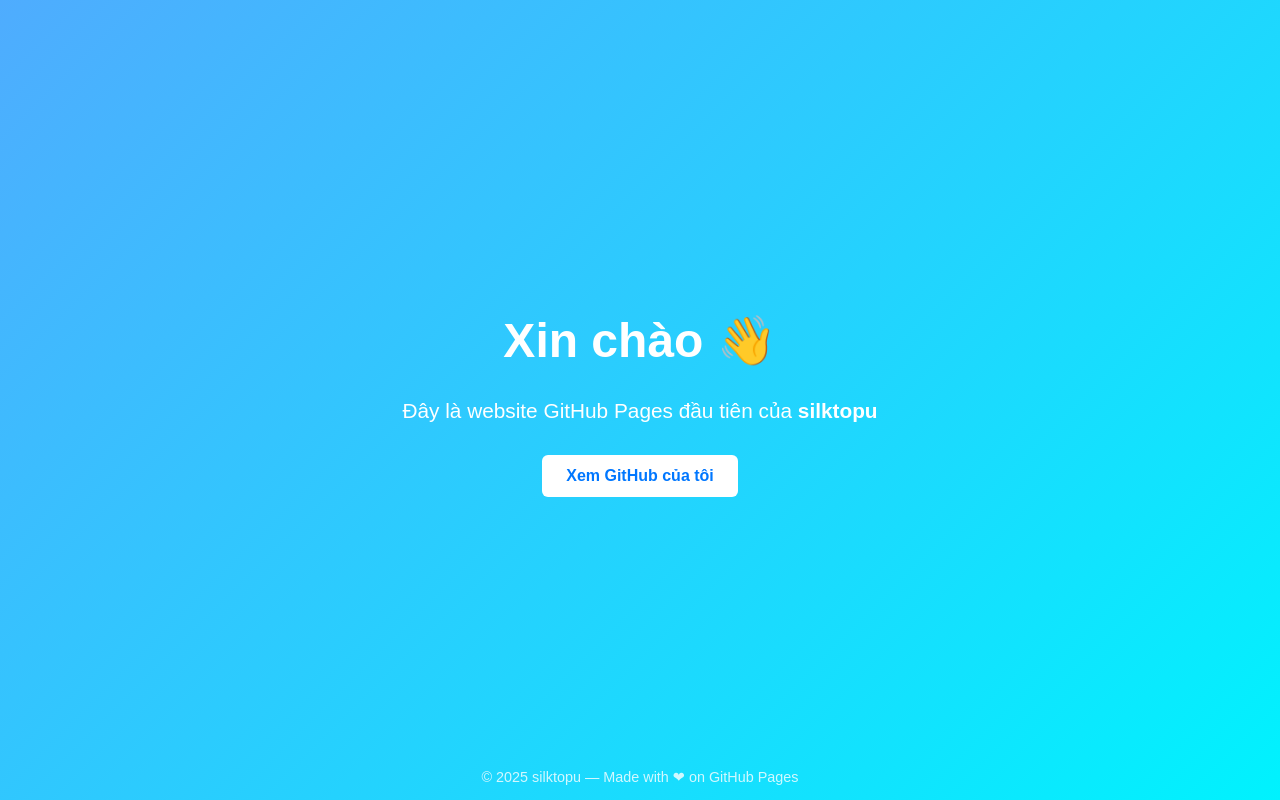
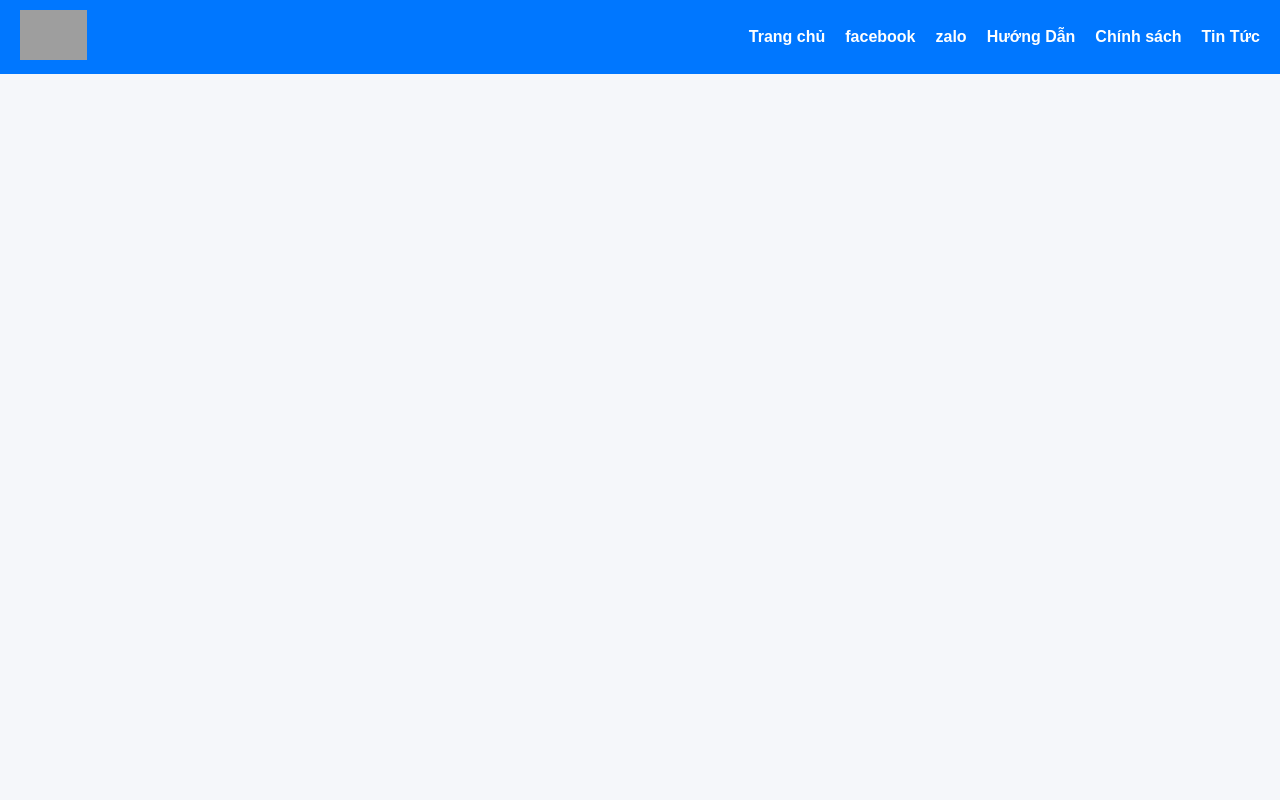
Before and after one commit to silktopu/silktopu.github.io, a plain HTML site: page index.html in a window 1280 px wide. Drawn offline with Linux system fonts and the light colour scheme; grey boxes are pictures that could not be loaded.

Commit message:
Update index.html

```diff
--- a/index.html
+++ b/index.html
@@ -3,54 +3,135 @@
 <head>
   <meta charset="UTF-8">
   <meta name="viewport" content="width=device-width, initial-scale=1.0">
-  <title>Xin chào từ silktopu 👋</title>
+  <title>silktop | Trang chủ</title>
   <style>
+    /* Reset CSS */
+    * {
+      margin: 0;
+      padding: 0;
+      box-sizing: border-box;
+    }
+
     body {
-      margin: 0;
       font-family: Arial, sans-serif;
-      background: linear-gradient(135deg, #4facfe, #00f2fe);
+      background: #f5f7fa;
+      color: #333;
+    }
+
+    /* Header */
+    header {
+      display: flex;
+      justify-content: space-between;
+      align-items: center;
+      background: #0077ff;
+      padding: 10px 20px;
       color: #fff;
-      text-align: center;
-      height: 100vh;
+    }
+
+    header .logo img {
+      height: 50px;
+    }
+
+    nav ul {
+      list-style: none;
       display: flex;
-      flex-direction: column;
-      justify-content: center;
-      align-items: center;
+      gap: 20px;
     }
-    h1 {
-      font-size: 3em;
-      margin: 0.2em 0;
+
+    nav ul li a {
+      color: #fff;
+      text-decoration: none;
+      font-weight: bold;
+      transition: color 0.3s;
     }
-    p {
-      font-size: 1.3em;
-      margin-bottom: 1.5em;
+
+    nav ul li a:hover {
+      color: #ffde59;
     }
-    a.button {
-      background: #fff;
-      color: #0077ff;
+
+    .auth-buttons a {
+      margin-left: 10px;
+      padding: 8px 15px;
+      border-radius: 5px;
       text-decoration: none;
-      padding: 12px 24px;
-      border-radius: 6px;
       font-weight: bold;
       transition: 0.3s;
     }
-    a.button:hover {
-      background: #0077ff;
-      color: #fff;
+
+    .btn-login {
+      background: #fff;
+      color: #0077ff;
     }
-    footer {
+
+    .btn-login:hover {
+      background: #ffde59;
+      color: #000;
+    }
+
+    .btn-register {
+      background: #ffde59;
+      color: #000;
+    }
+
+    .btn-register:hover {
+      background: #fff;
+      color: #0077ff;
+    }
+
+    /* Modal */
+    .modal {
+      display: none; /* Ẩn mặc định */
+      position: fixed;
+      z-index: 999;
+      left: 0;
+      top: 0;
+      width: 100%;
+      height: 100%;
+      overflow: auto;
+      background-color: rgba(0,0,0,0.5);
+    }
+
+    .modal-content {
+      background: #fff;
+      margin: 10% auto;
+      padding: 20px;
+      border-radius: 8px;
+      width: 400px;
+      position: relative;
+    }
+
+    .modal-content iframe {
+      width: 100%;
+      height: 300px;
+      border: none;
+    }
+
+    .close {
       position: absolute;
-      bottom: 15px;
-      font-size: 0.9em;
-      opacity: 0.8;
+      right: 15px;
+      top: 10px;
+      font-size: 25px;
+      cursor: pointer;
     }
   </style>
 </head>
 <body>
-  <h1>Xin chào 👋</h1>
-  <p>Đây là website GitHub Pages đầu tiên của <strong>silktopu</strong></p>
-  <a class="button" href="https://github.com/silktopu" target="_blank">Xem GitHub của tôi</a>
+  <!-- HEADER -->
+  <header>
+    <div class="logo">
+      <img src="https://shopsrom.vn/thumbs/139x139x2/upload/photo/logo-5395.png" alt="Logo shop">
+    </div>
 
-  <footer>© 2025 silktopu — Made with ❤ on GitHub Pages</footer>
+    <nav>
+      <ul>
+        <li><a href="#">Trang chủ</a></li>
+        <li><a href="#">facebook</a></li>
+        <li><a href="#">zalo</a></li>
+        <li><a href="#">Hướng Dẫn</a></li>
+        <li><a href="#">Chính sách</a></li>
+        <li><a href="#">Tin Tức</a></li>
+      </ul>
+    </nav>
+  </header>
 </body>
 </html>
```
